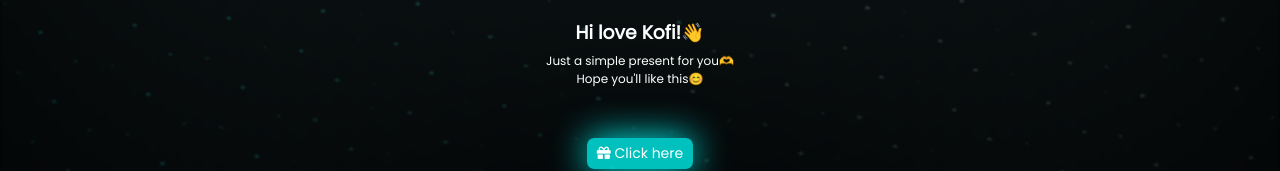
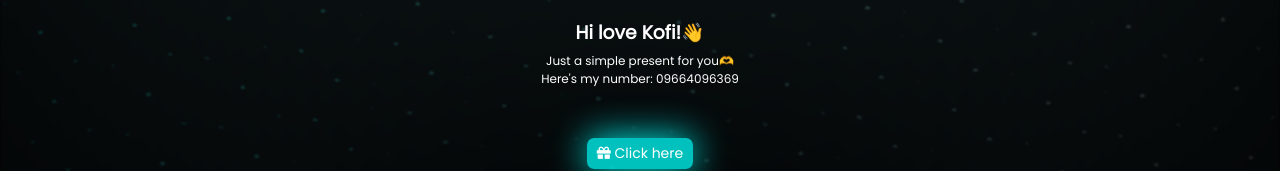
Before and after one commit to louiejaytutor/present, a plain HTML site: page index.html in a window 1280 px wide. Shown: the part 304-475 px from the top of the page. Drawn offline with Linux system fonts and the light colour scheme.

Commit message:
Update index.html

```diff
--- a/index.html
+++ b/index.html
@@ -16,7 +16,7 @@
     <div id="main" class="main">
       <h3>Hi love Kofi!👋</h3>
       <p>Just a simple present for you🫶</p>
-      <p>Hope you'll like this😊</p>
+      <p>Here's my number: 09664096369</p>
       <button onclick="playMusic()" class="shadow__btn"><i class="fas fa-gift"></i> Click here</button>
     </div>
     <div id="flowers" class="flowers">
```
